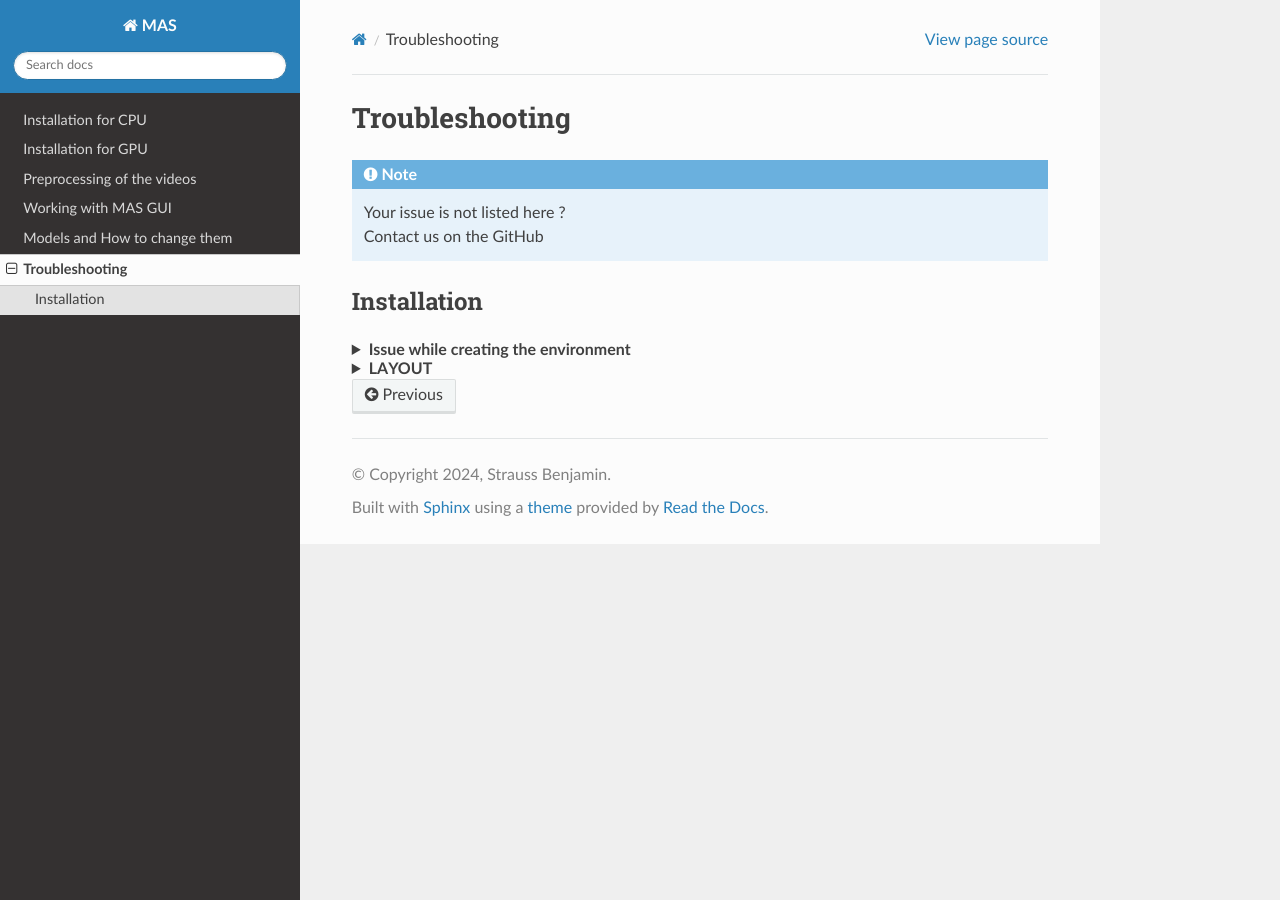
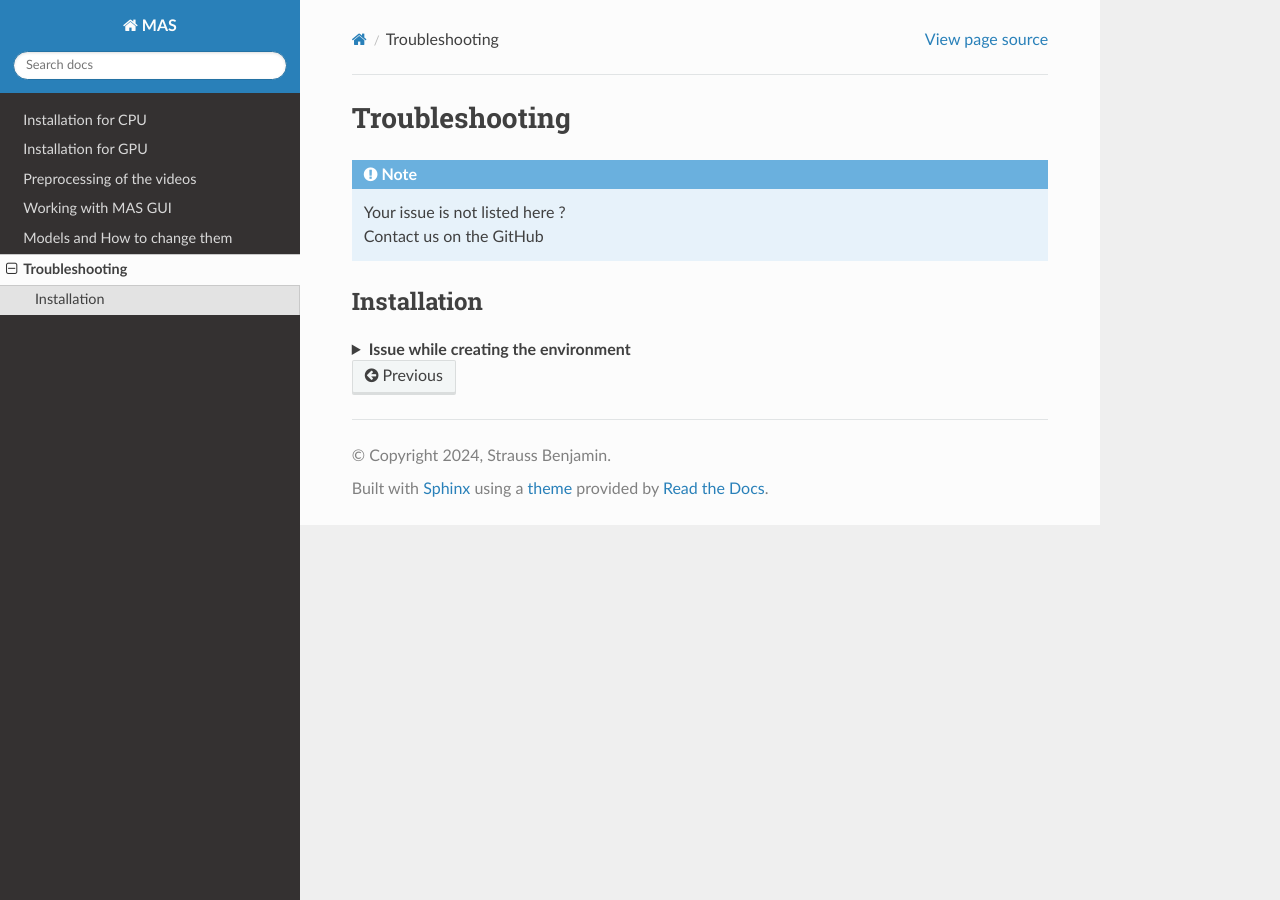
Before and after one commit to ChavisManzoniLab/MAS, a Sphinx documentation site: the page built from docs/troubleshooting.rst, in a window 1280 px wide. Built offline with Sphinx 7.4.7 and the Read the Docs theme 3.1.0, drawn with Linux system fonts in a browser that asks for light colours; pages that are not in the unit, such as notebooks, are missing from menus.

Commit message:
Update troubleshooting.rst

```diff
--- a/docs/troubleshooting.rst
+++ b/docs/troubleshooting.rst
@@ -21,13 +21,3 @@ Installation
           &nbsp;&nbsp;Ensure that you write the user name in users, instead of "Your user name" <br>
      </p>
    </details> </header>
-
-
-     <header> <details>
-
-     <summary style="font-weight:bold"> LAYOUT </summary>
-     <p>
-          &nbsp;&nbsp;BLA <br>
-
-     </p>
-   </details> </header>
```
